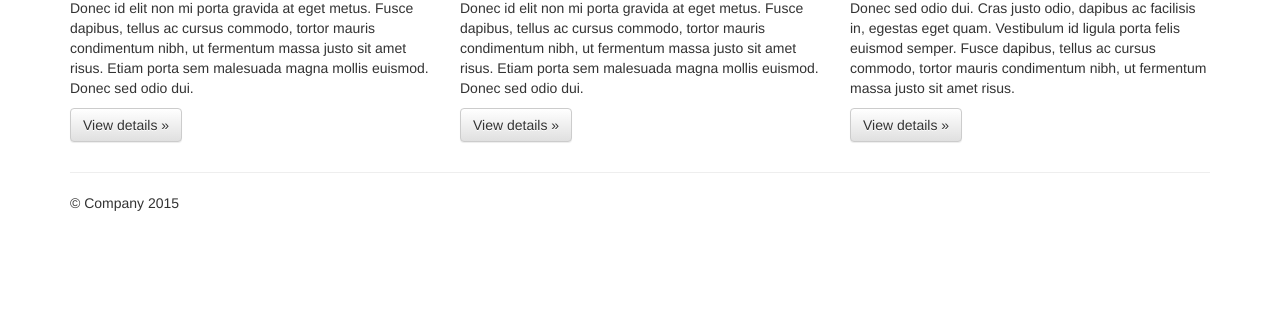
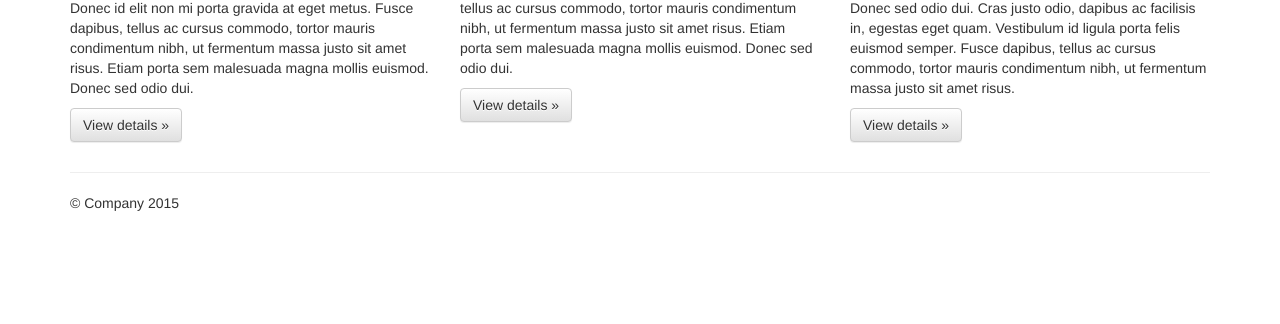
Before and after one commit to Shaylah/setup1, a plain HTML site: page index.html in a window 1280 px wide. Shown: the part 476-800 px from the top of the page. Drawn offline with nearby package versions, Linux system fonts and the light colour scheme.

Commit message:
Changed the description

```diff
--- a/index.html
+++ b/index.html
@@ -71,7 +71,7 @@
         </div>
         <div class="col-md-4">
           <h2>Land Pollution</h2>
-          <p>Donec id elit non mi porta gravida at eget metus. Fusce dapibus, tellus ac cursus commodo, tortor mauris condimentum nibh, ut fermentum massa justo sit amet risus. Etiam porta sem malesuada magna mollis euismod. Donec sed odio dui. </p>
+          <p>tellus ac cursus commodo, tortor mauris condimentum nibh, ut fermentum massa justo sit amet risus. Etiam porta sem malesuada magna mollis euismod. Donec sed odio dui. </p>
           <p><a class="btn btn-default" href="#" role="button">View details &raquo;</a></p>
        </div>
         <div class="col-md-4">
```
